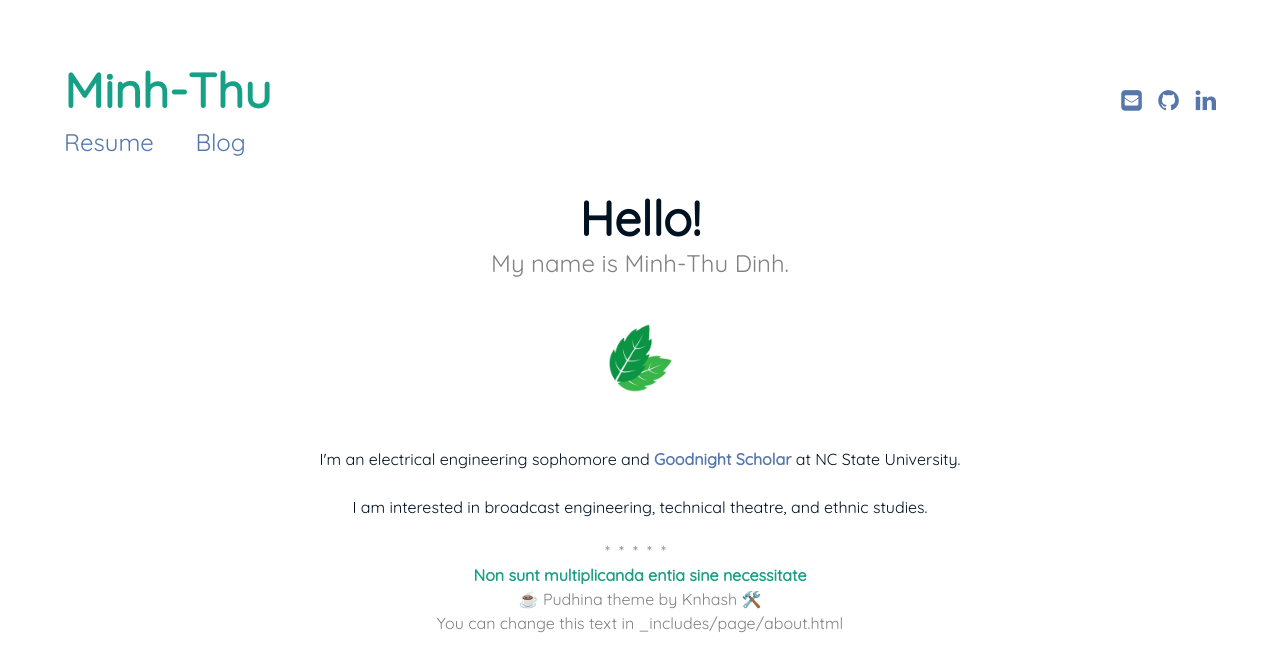
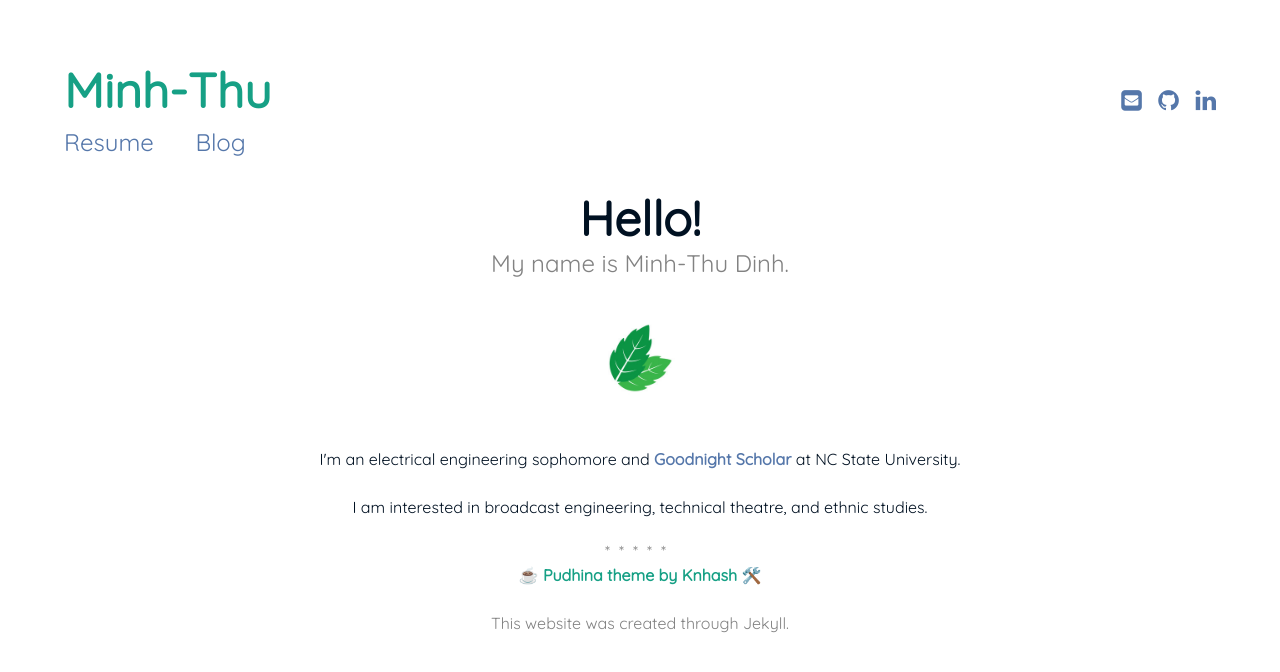
Before and after one commit to mtldinh/mtldinh-old-website, a Jekyll site: the page built from index.md, in a window 1280 px wide. Shown: the top 672 px of the page. Built offline with Jekyll 4.4.1, drawn with Linux system fonts in a browser that asks for light colours.

Commit message:
footer update

```diff
--- a/_includes/page/about.html
+++ b/_includes/page/about.html
@@ -1,8 +1,8 @@
 <div class="about">
 <div class="about__devider">*****</div>
 <div class="about__text">
-<strong> Non sunt multiplicanda entia sine necessitate </strong>
-<br>☕ Pudhina theme by Knhash 🛠️
-<br> You can change this text in _includes/page/about.html
+<strong> ☕ Pudhina theme by Knhash 🛠️</strong>
+<br>
+<br> This website was created through Jekyll.
 </div>
 </div>
```
